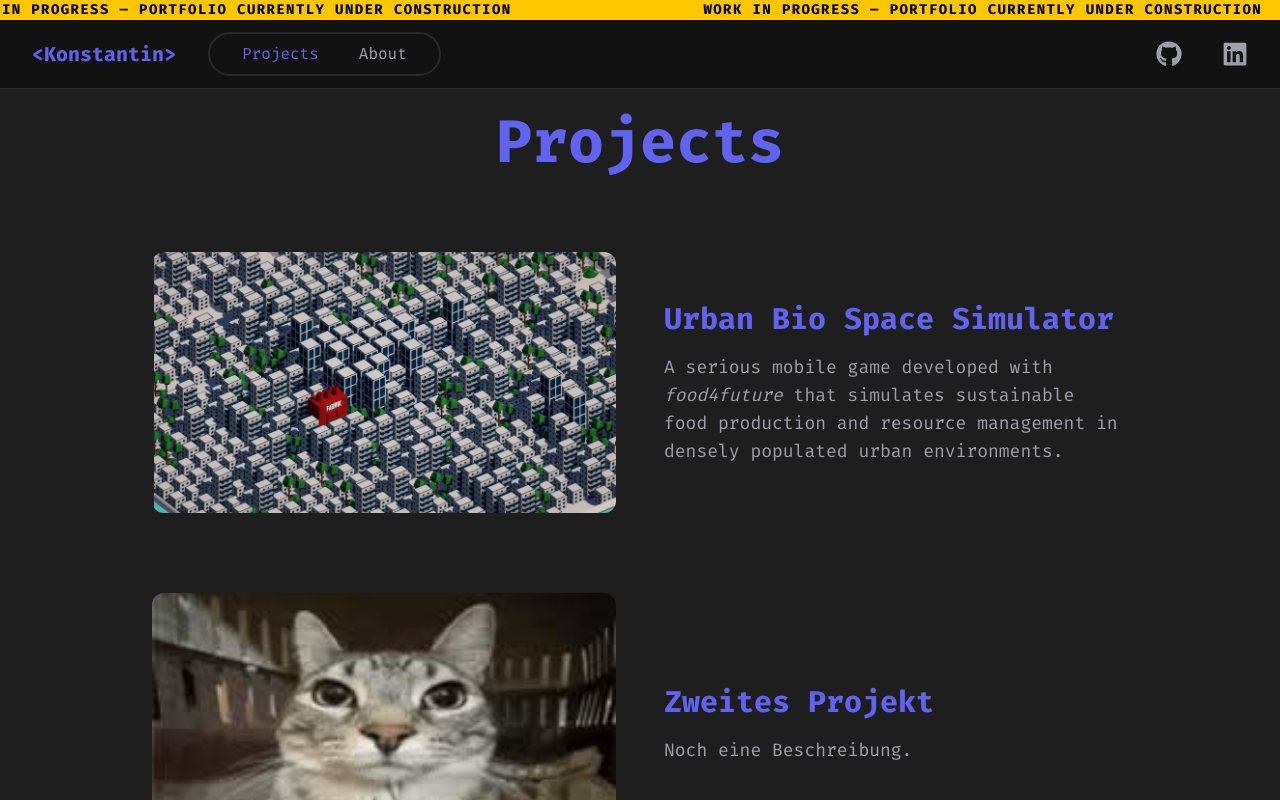
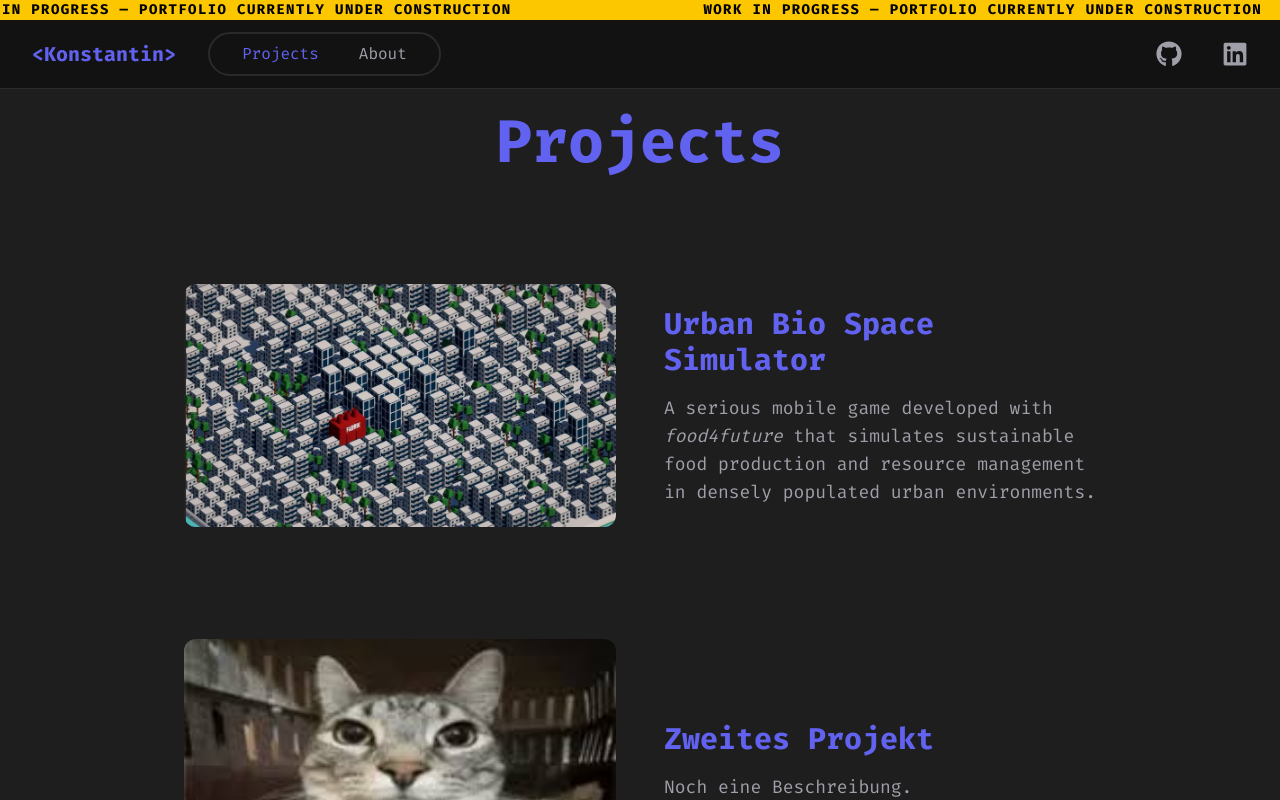
Before and after one commit to Sonic12K12/portfolio-website-nextjs, a Next.js app: page /projects in a window 1280 px wide. Shown: the top 800 px of the page. Built offline with nearby package versions, Linux system fonts and the light colour scheme.

Commit message:
add hover animation to cards

```diff
--- a/src/app/projects/page.js
+++ b/src/app/projects/page.js
@@ -39,7 +39,7 @@ export default function ProjectPage() {
         return (
           <div
             key={project.id}
-            className="flex flex-col md:flex-row items-center gap-12 mb-20"
+            className="group flex flex-col md:flex-row items-center gap-12 mb-12 p-8 rounded-3xl hover:bg-black/10 hover:drop-shadow-lg duration-300"
           >
             <div className="w-full md:w-1/2">
               <div className="relative w-full aspect-video rounded-xl overflow-hidden bg-zinc-800">
@@ -47,7 +47,7 @@ export default function ProjectPage() {
                   src={project.imageUrl}
                   alt={project.title}
                   fill
-                  className="object-cover"
+                  className="object-cover transition-transform duration-500 group-hover:scale-105"
                   sizes="(max-width: 768px) 100vw, 50vw"
                   priority
                 />
```
